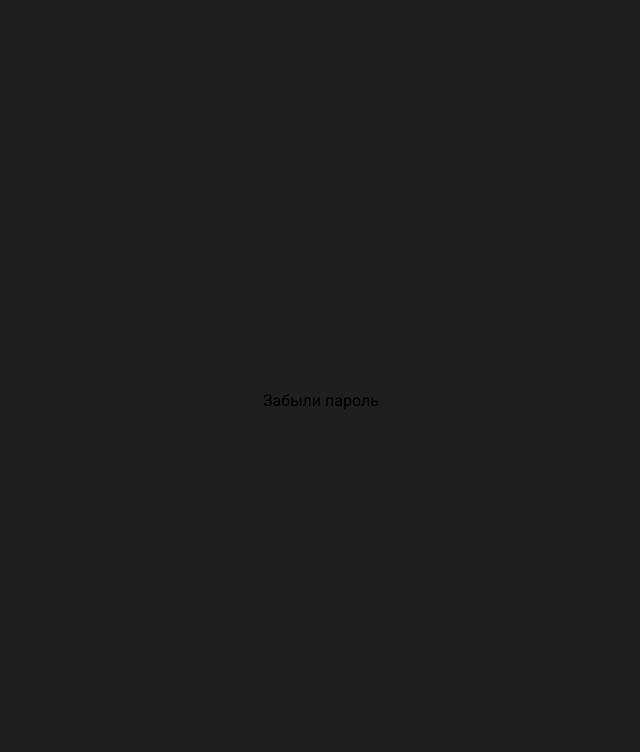
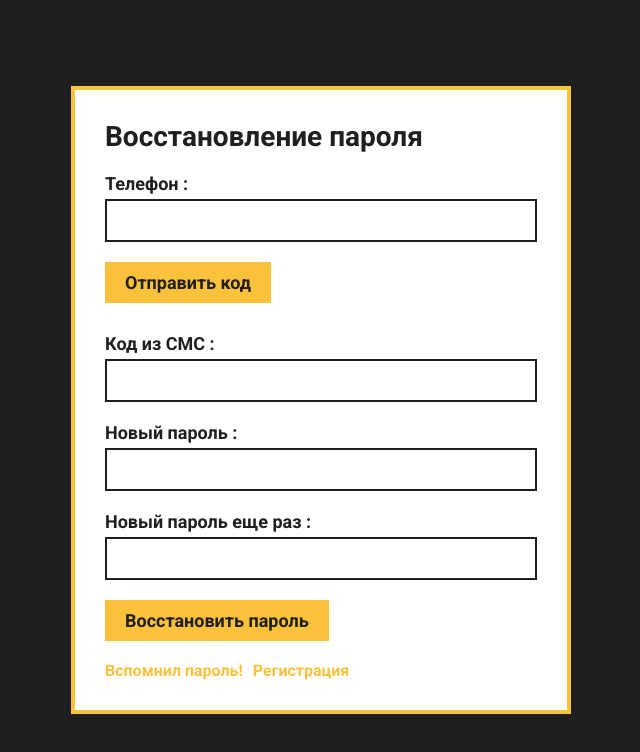
Before and after one commit to zeliboba72/auth-vue, a Vue app: page /forgot-password in a window 1280 px wide. Shown: the top 752 px of the page, without its empty margins (319-959 px from the left). Built offline with nearby package versions, Linux system fonts and the light colour scheme.

Commit message:
added forgot-password-page

```diff
--- a/src/components/AppForm.vue
+++ b/src/components/AppForm.vue
@@ -1,7 +1,7 @@
 <template>
   <form class="app-form" @submit.prevent="$emit('submit')">
     <h2 class="app-form__title">{{ title }}</h2>
-    <p v-if="hasError" class="app-form__error">{{ errorText }}</p>
+    <p v-if="errorText" class="app-form__error">{{ errorText }}</p>
     <slot/>
     <div class="app-form__button-wrapper">
       <app-button
@@ -36,9 +36,6 @@ export default {
     errorText: {
       type: String,
     },
-    hasError: {
-      type: Boolean,
-    },
   },
   emits: ['submit'],
 }
--- a/src/components/AppInput.vue
+++ b/src/components/AppInput.vue
@@ -1,5 +1,5 @@
 <template>
-  <div class="app-input" :class="{error:hasError}">
+  <div class="app-input" :class="{error:errorMessage}">
     <label class="app-input__label">
       <span class="app-input__label-text"><slot/>:</span>
       <input class="app-input__control"
@@ -9,7 +9,7 @@
              @blur="$emit('blur')"
       />
     </label>
-    <small v-if="hasError" class="app-input__error-text">{{ firstErrorMessage }}</small>
+    <small v-if="errorMessage" class="app-input__error-text">{{ errorMessage }}</small>
   </div>
 </template>
 
@@ -24,29 +24,11 @@ export default {
     modelValue: {
       type: String,
     },
-    validate: {
-      type: Object,
-    },
+    errorMessage: {
+      type: String,
+    }
   },
   emits: ['update:modelValue', 'blur'],
-  computed: {
-    firstErrorMessage() {
-      if (!this.validate.$error) {
-        return;
-      }
-      let errorMessages = [];
-      for (const error of this.validate.$errors) {
-        errorMessages.push(error.$message);
-      }
-      return errorMessages[0];
-    },
-    hasError() {
-      if (!this.validate) {
-        return;
-      }
-      return this.validate.$error;
-    }
-  }
 }
 </script>
 
--- a/src/custom/methodsApi.js
+++ b/src/custom/methodsApi.js
@@ -1,4 +1,8 @@
 import axios from "axios";
+
+const axiosInstance = axios.create({
+    baseURL: 'https://backend-front-test.dev.echo-company.ru/api/',
+});
 
 export function getUser(justCheck) {
     const token = localStorage.getItem('token');
@@ -7,13 +11,10 @@ export function getUser(justCheck) {
             return resolve(false);
         });
     }
-
-    return axios({
-        method: 'get',
-        url: 'https://backend-front-test.dev.echo-company.ru/api/user',
+    return axiosInstance.get('user', {
         headers: {
             'Authorization': token,
-        },
+        }
     }).then((response) => {
         if (justCheck) {
             return true;
@@ -26,13 +27,9 @@ export function getUser(justCheck) {
 }
 
 export function login (phone, password, remember) {
-    return axios({
-        method: 'post',
-        url: 'https://backend-front-test.dev.echo-company.ru/api/auth/login',
-        data: {
+    return axiosInstance.post('auth/login', {
         phone: phone,
         password: password,
-        },
     }).then((response) => {
         localStorage.setItem('token', response.data.token);
         if (!remember) {
@@ -47,15 +44,11 @@ export function login (phone, password, remember) {
 }
 
 export function registration (firstName, lastName, phone, password) {
-    return axios({
-        method: 'post',
-        url: 'https://backend-front-test.dev.echo-company.ru/api/user/registration',
-        data: {
+    return axiosInstance.post('user/registration', {
         first_name: firstName,
         last_name: lastName,
         phone: phone,
         password: password,
-        },
     }).then((response) => {
         localStorage.setItem('token', response.data.token);
         return true;
@@ -64,6 +57,39 @@ export function registration (firstName, lastName, phone, password) {
     });
 }
 
+export function sendSms(phone) {
+    return axiosInstance.post('user/forgot-start', {
+        phone: phone,
+    }).then(() => {
+        return {
+            success: true,
+        };
+    }).catch(() => {
+        return {
+            success: false,
+            message: "Такой телефон не зарегистрирован",
+        };
+    });
+}
+
+export function resetPassword(phone, code, password) {
+    return axiosInstance.post('user/forgot-end', {
+        phone: phone,
+        code: code,
+        password: password,
+    }).then((response) => {
+        localStorage.setItem('token', response.data.token);
+        return {
+            success: true,
+        };
+    }).catch(() => {
+        return {
+            success: false,
+            message: "Неверный код из СМС",
+        };
+    });
+}
+
 export function logout () {
     localStorage.removeItem('token');
 }
--- a/src/pages/ForgotPasswordPage.vue
+++ b/src/pages/ForgotPasswordPage.vue
@@ -1,8 +1,223 @@
 <template>
-  Забыли пароль
+  <app-form
+      title="Восстановление пароля"
+      submit-text="Восстановить пароль"
+      @submit="onSubmit"
+  >
+    <div class="phone-wrapper">
+      <app-input
+          v-model="phone"
+          :error-message="errorMessagePhone"
+          @blur="v$.phone.$touch"
+      >
+        Телефон
+      </app-input>
+      <p class="resend-text" v-if="timer">Отправить повторно через {{ timer }} секунд</p>
+      <app-button
+          :disabled="disabledSendButton"
+          @click="sendSms"
+      >
+        Отправить код
+      </app-button>
+    </div>
+    <app-input
+        v-model="code"
+        :error-message="errorMessageCode"
+        @blur="v$.code.$touch"
+    >
+      Код из СМС
+    </app-input>
+    <app-input
+        type="password"
+        v-model="password"
+        :error-message="errorMessagePassword"
+        @blur="v$.password.$touch"
+    >
+      Новый пароль
+    </app-input>
+    <app-input
+        type="password"
+        v-model="confirmPassword"
+        :error-message="errorMessageConfirmPassword"
+        @blur="v$.confirmPassword.$touch"
+    >
+      Новый пароль еще раз
+    </app-input>
+    <template v-slot:footer>
+      <app-link class="first-link" :to="{ name: 'login-page' }">Вспомнил пароль!</app-link>
+      <app-link :to="{ name: 'register-page' }">Регистрация</app-link>
+    </template>
+  </app-form>
 </template>
 <script>
+import AppForm from "../components/AppForm";
+import AppInput from "../components/AppInput";
+import AppLink from "../components/AppLink";
+import AppButton from "../components/AppButton";
+import useVuelidate from '@vuelidate/core';
+import {required, maxLength, minLength, numeric, helpers, sameAs} from '@vuelidate/validators';
+import { sendSms, resetPassword } from "../custom/methodsApi";
+
 export default {
   name: 'ForgotPasswordPage',
+  components: {
+    AppButton,
+    AppLink,
+    AppInput,
+    AppForm,
+  },
+  data() {
+    return {
+      v$: useVuelidate(),
+      timer: null,
+      timerId: null,
+      phone: null,
+      code: null,
+      password: null,
+      confirmPassword: null,
+      serverErrorMessages: {
+          phone: null,
+          code: null,
+      },
+      sentCode: false,
+    }
+  },
+  validations() {
+    return {
+      phone: {
+        required: helpers.withMessage('Поле обязательно для заполнения', required),
+        maxLength: helpers.withMessage('Поле обязательно для заполнения', maxLength(11)),
+        minLength: helpers.withMessage('Поле обязательно для заполнения', minLength(11)),
+        numeric: helpers.withMessage('Поле должно содержать только цифры', numeric),
+      },
+      code: {
+        required: helpers.withMessage('Поле обязательно для заполнения', required),
+        maxLength: helpers.withMessage('Поле обязательно для заполнения', maxLength(4)),
+        minLength: helpers.withMessage('Поле обязательно для заполнения', minLength(4)),
+        numeric: helpers.withMessage('Поле должно содержать только цифры', numeric),
+      },
+      password: {
+        required: helpers.withMessage('Поле обязательно для заполнения', required),
+        maxLength: helpers.withMessage('Поле не должно превышать 255 символов', maxLength(255)),
+        minLength: helpers.withMessage('Пароль должен состоять не менее чем из 8 символов', minLength(8)),
+        sameAs: helpers.withMessage('Пароли не совпадают', sameAs(this.confirmPassword)),
+      },
+      confirmPassword: {
+        required: helpers.withMessage('Поле обязательно для заполнения', required),
+        sameAs: helpers.withMessage('Пароли не совпадают', sameAs(this.password)),
+      },
+    }
+  },
+  computed: {
+    disabledSendButton() {
+      return !!this.timer;
+    },
+    errorMessagePhone() {
+      if (this.v$.phone.$error) {
+        return this.v$.phone.$errors[0].$message;
+      } else if (this.serverErrorMessages.phone) {
+        return this.serverErrorMessages.phone;
+      } else {
+        return null;
+      }
+    },
+    errorMessageCode() {
+      if (this.v$.code.$error) {
+        return this.v$.code.$errors[0].$message;
+      } else if (this.serverErrorMessages.code) {
+        return this.serverErrorMessages.code;
+      } else {
+        return null;
+      }
+    },
+    errorMessagePassword() {
+      if (this.v$.password.$error) {
+        return this.v$.password.$errors[0].$message;
+      } else {
+        return null;
+      }
+    },
+    errorMessageConfirmPassword() {
+      if (this.v$.confirmPassword.$error) {
+        return this.v$.confirmPassword.$errors[0].$message;
+      } else {
+        return null;
+      }
+    }
+  },
+  watch: {
+    timer(newValue) {
+      if (newValue < 1) {
+        this.stopTimer(this.timerId);
+        this.timer = null;
+        this.timerId = null;
+      }
+    },
+    phone() {
+      this.serverErrorMessages.phone = null;
+    },
+    code() {
+      this.serverErrorMessages.code = null;
+    },
+  },
+  methods: {
+    sendSms() {
+      if (this.v$.phone.$invalid || this.timer || this.serverErrorMessages.phone) {
+        this.v$.phone.$touch();
+        return;
+      }
+      sendSms(this.phone).then((result) => {
+        if (!result.success) {
+          this.serverErrorMessages.phone = result.message;
+        } else {
+          this.startTimer();
+          this.sentCode = true;
+        }
+      });
+    },
+    onSubmit() {
+      if (!this.sentCode) {
+        this.serverErrorMessages.phone = 'Не отправлен код подтверждения'
+        return;
+      }
+      this.v$.$validate();
+      if (this.v$.$error || this.serverErrorMessages.phone || this.serverErrorMessages.code) {
+        return;
+      }
+      resetPassword(this.phone, this.code, this.password)
+          .then((result) => {
+            if (result.success) {
+              this.$router.push({ name: 'user-page' });
+            } else {
+              this.serverErrorMessages.code = result.message;
+            }
+      })
+    },
+    startTimer() {
+      this.timer = 20;
+      this.timerId = setInterval(() => {
+        this.timer -= 1;
+      }, 1000);
+    },
+    stopTimer() {
+      clearInterval(this.timerId);
+      this.timer = null;
+      this.timerId = null;
+    },
+  }
 }
 </script>
+
+<style lang="scss" scoped>
+.phone-wrapper {
+  margin-bottom: 30px;
+}
+.resend-text {
+  color: $main-color;
+  font-weight: 700;
+  margin-bottom: 10px;
+}
+.first-link {
+  margin-right: 10px;
+}
+</style>
```
Lines whose indentation alone changed are shown as unchanged.
